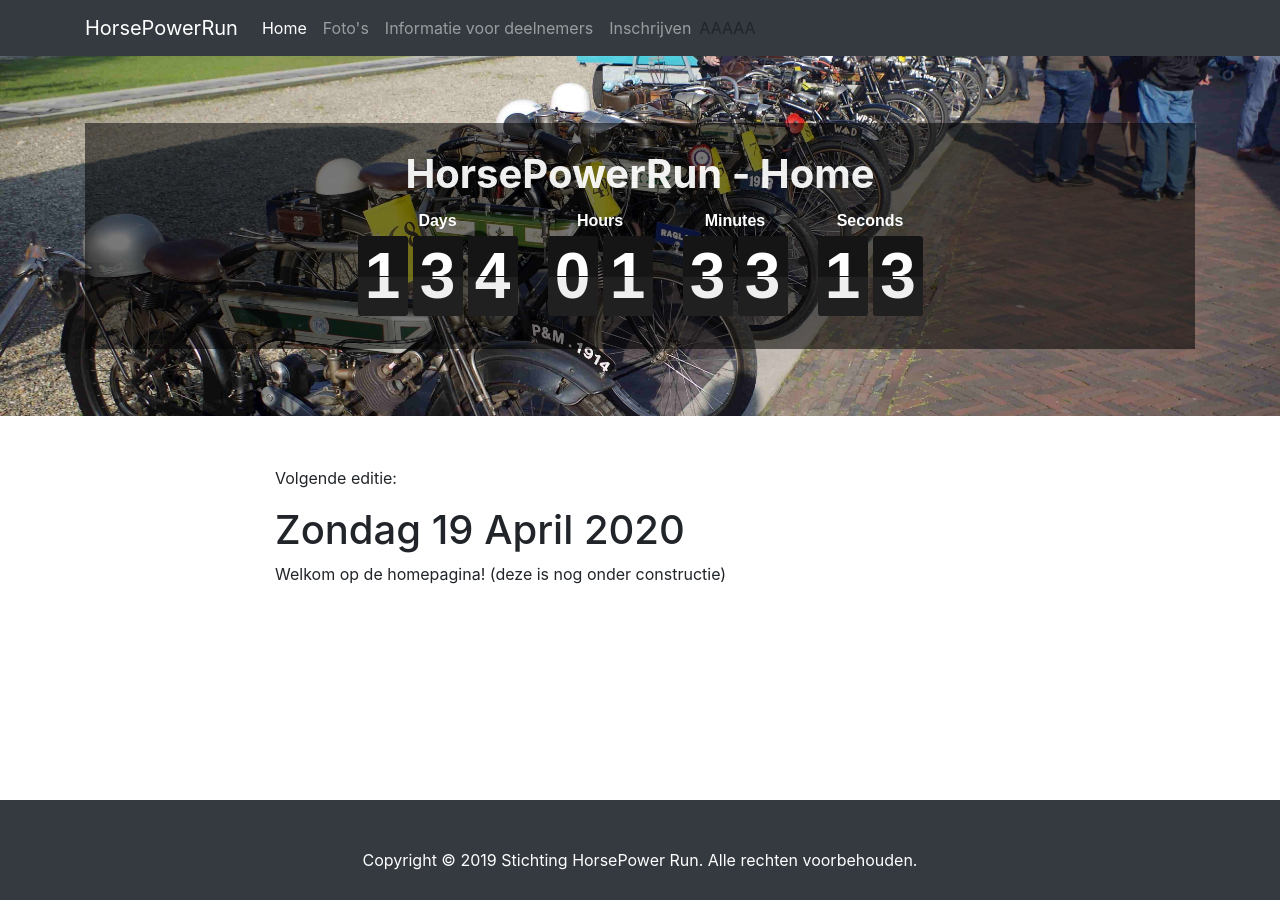
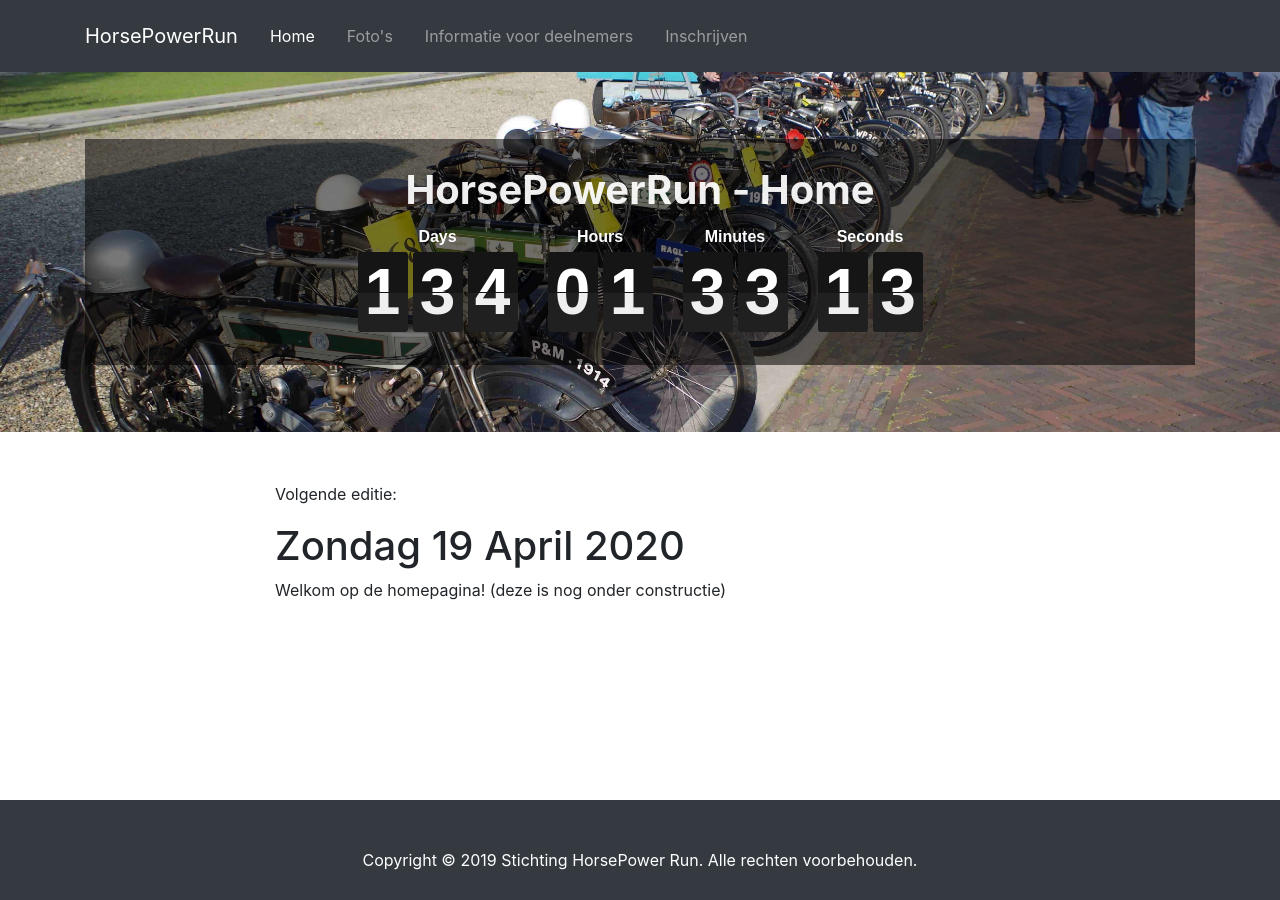
Before and after one commit to nielshuman/HorsePowerRun, a Jekyll site: the page built from nl/index.md, in a window 1280 px wide. Built offline with Jekyll 4.4.1, drawn with Linux system fonts in a browser that asks for light colours.

Commit message:
Update header.html

```diff
--- a/_includes/header.html
+++ b/_includes/header.html
@@ -5,17 +5,17 @@
     <span class="navbar-toggler-icon"></span>
   </button>
   <div class="collapse navbar-collapse" id="navbarNavAltMarkup">
-    <div class="navbar-nav">
+    <ul class="navbar-nav mr-auto">
 
       {% for item in site.data.nav %}
-        <a class="nav-item nav-link {% if page.title == item.name %}active{% endif %}" href="{{ item.link }}">
-          {{ item.name }}
+        <li class="nav-item{% if page.title == item.name %} active{% endif %}">
+          <a class="nav-link" href="{{ item.link }}"> {{ item.name }}
           {% if page.title == item.name %} <span class="sr-only">(current)</span> {% endif %}
-        </a>
+          </a>
+        </li>
       {% endfor %}
 
-    </div>
-    AAAAA
+    </ul>
   </div>
 </div>
 </nav>
```
